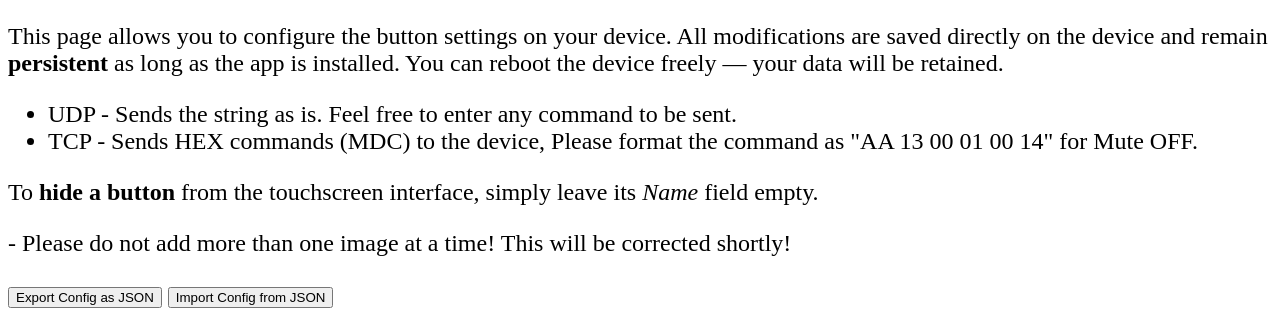
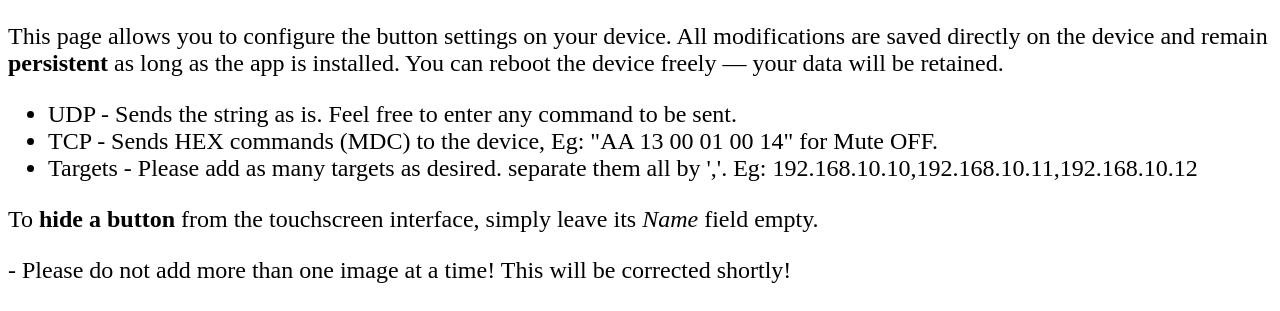
Before and after one commit to TBEMSESG/SSSP_MDC_controlpanel, a plain HTML site: page settings/settings.html in a window 1280 px wide. Shown: the part 137-448 px from the top of the page. Drawn offline with Linux system fonts and the light colour scheme; no server answers.

Commit message:
added info about the Targets Array

```diff
--- a/settings/settings.html
+++ b/settings/settings.html
@@ -25,8 +25,12 @@
 					sent.
 				</li>
 				<li>
-					TCP - Sends HEX commands (MDC) to the device, Please format the
-					command as "AA 13 00 01 00 14" for Mute OFF.
+					TCP - Sends HEX commands (MDC) to the device, Eg: "AA 13 00 01 00 14"
+					for Mute OFF.
+				</li>
+				<li>
+					Targets - Please add as many targets as desired. separate them all by
+					','. Eg: 192.168.10.10,192.168.10.11,192.168.10.12
 				</li>
 			</ul>
 
```
